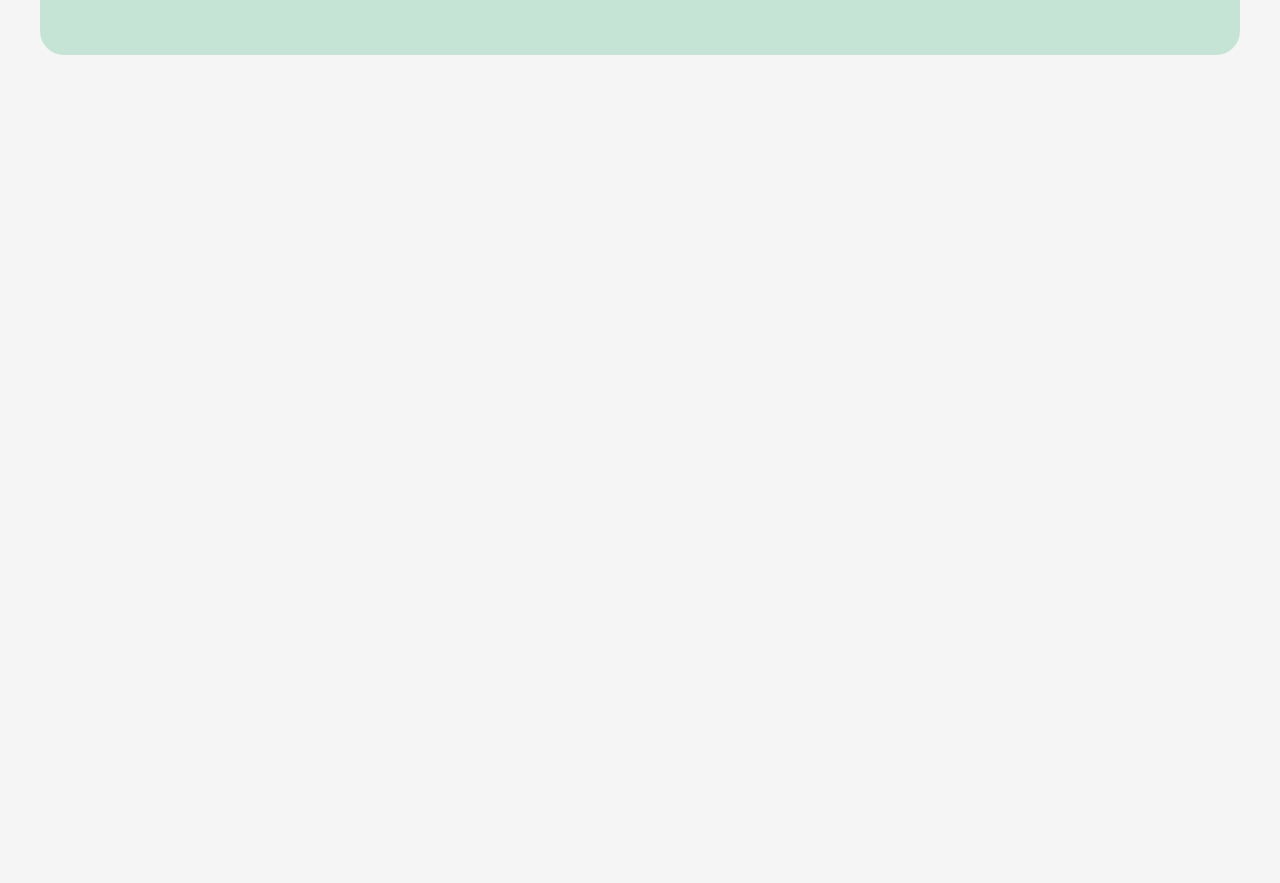
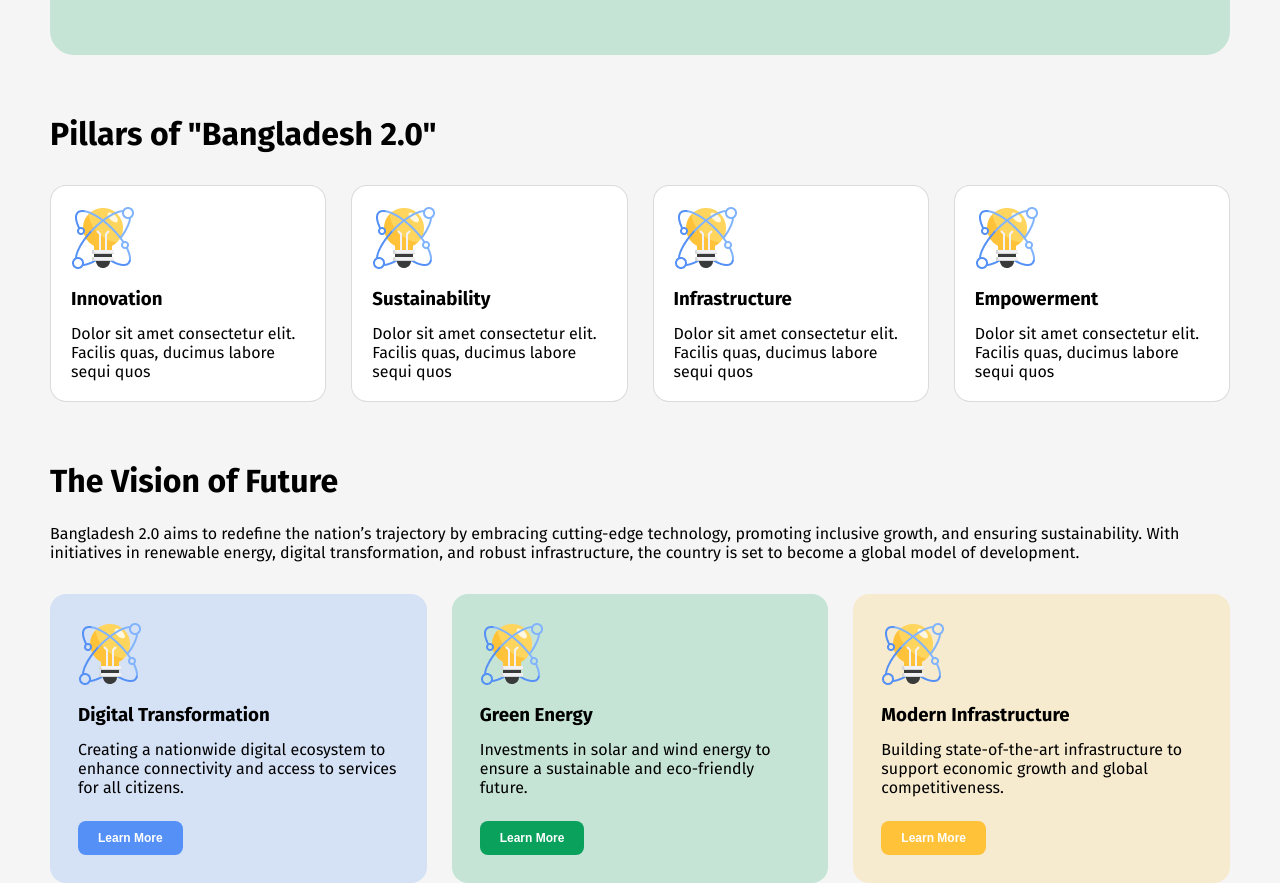
Before and after one commit to purnadebpaul64/ph-assignment-1, a plain HTML site: page index.html in a window 1280 px wide. Shown: the part 559-1442 px from the top of the page. Before the commit the page ends 800 px from the top, so only its background shows below. Drawn offline with Linux system fonts and the light colour scheme.

Commit message:
added vision section

```diff
--- a/index.html
+++ b/index.html
@@ -13,6 +13,7 @@
     <title>BANGLADESH 2.0</title>
   </head>
   <body class="main-font container">
+    <!-- Header section start -->
     <header>
       <nav class="main-nav">
         <div class="logo-text">Bangladesh 2.0</div>
@@ -31,7 +32,104 @@
         </div>
       </section>
     </header>
-    <main></main>
+
+    <!-- Main section start -->
+    <main>
+      <!-- Pillers section -->
+      <section class="pillers">
+        <h2 class="section-title">Pillars of "Bangladesh 2.0"</h2>
+        <div class="piller-section-cards">
+          <div class="piller-section-card">
+            <img
+              src="assets/card-icon.png"
+              alt=""
+              class="piller-section-card-img"
+            />
+            <h3 class="card-title">Innovation</h3>
+            <p>
+              Dolor sit amet consectetur elit. Facilis quas, ducimus labore
+              sequi quos
+            </p>
+          </div>
+          <div class="piller-section-card">
+            <img
+              src="assets/card-icon.png"
+              alt=""
+              class="piller-section-card-img"
+            />
+            <h3 class="card-title">Sustainability</h3>
+            <p>
+              Dolor sit amet consectetur elit. Facilis quas, ducimus labore
+              sequi quos
+            </p>
+          </div>
+          <div class="piller-section-card">
+            <img
+              src="assets/card-icon.png"
+              alt=""
+              class="piller-section-card-img"
+            />
+            <h3 class="card-title">Infrastructure</h3>
+            <p>
+              Dolor sit amet consectetur elit. Facilis quas, ducimus labore
+              sequi quos
+            </p>
+          </div>
+          <div class="piller-section-card">
+            <img
+              src="assets/card-icon.png"
+              alt=""
+              class="piller-section-card-img"
+            />
+            <h3 class="card-title">Empowerment</h3>
+            <p>
+              Dolor sit amet consectetur elit. Facilis quas, ducimus labore
+              sequi quos
+            </p>
+          </div>
+        </div>
+      </section>
+      <!-- Vision Section -->
+      <section class="vision-section">
+        <h2 class="section-title">The Vision of Future</h2>
+        <p>
+          Bangladesh 2.0 aims to redefine the nation’s trajectory by embracing
+          cutting-edge technology, promoting inclusive growth, and ensuring
+          sustainability. With initiatives in renewable energy, digital
+          transformation, and robust infrastructure, the country is set to
+          become a global model of development.
+        </p>
+        <div class="vision-section-cards">
+          <div class="vision-section-card vsc-1">
+            <img src="assets/card-icon.png" alt="" />
+            <h3 class="card-title">Digital Transformation</h3>
+            <p>
+              Creating a nationwide digital ecosystem to enhance connectivity
+              and access to services for all citizens.
+            </p>
+            <button class="card-btn">Learn More</button>
+          </div>
+          <div class="vision-section-card vsc-2">
+            <img src="assets/card-icon.png" alt="" />
+            <h3 class="card-title">Green Energy</h3>
+            <p>
+              Investments in solar and wind energy to ensure a sustainable and
+              eco-friendly future.
+            </p>
+            <button class="card-btn">Learn More</button>
+          </div>
+          <div class="vision-section-card vsc-3">
+            <img src="assets/card-icon.png" alt="" />
+            <h3 class="card-title">Modern Infrastructure</h3>
+            <p>
+              Building state-of-the-art infrastructure to support economic
+              growth and global competitiveness.
+            </p>
+            <button class="card-btn">Learn More</button>
+          </div>
+        </div>
+      </section>
+    </main>
     <footer></footer>
   </body>
 </html>
--- a/style/style.css
+++ b/style/style.css
@@ -1,7 +1,6 @@
 * {
   padding: 0;
   margin: 0;
-  /* box-sizing: border-box */
 }
 
 /* ===== Common Styles ===== */
@@ -9,9 +8,7 @@
   font-family: "Fira Sans", serif;
 }
 .container {
-  /* margin: 0 80px; */
-  /* padding: 0 78px; */
-  max-width: 1200px;
+  max-width: 1180px;
   padding: 0 32px;
   margin: 0 auto;
   background: #f5f5f5;
@@ -49,6 +46,22 @@
   font-size: 14px;
   font-weight: 600;
 }
+.card-btn {
+  color: #ffffff;
+  padding: 10px 20px;
+  border: none;
+  border-radius: 8px;
+  font-size: 12px;
+  font-weight: 600;
+  margin-top: 24px;
+}
+.section-title {
+  font-size: 32px;
+  margin-bottom: 24px;
+}
+.card-title {
+  margin: 14px 0px;
+}
 /* ===== Navigation Section ===== */
 .main-nav {
   display: flex;
@@ -74,3 +87,49 @@
 .hero-title {
   margin: 14px 0 24px 0;
 }
+
+/* ===== Piller Section ===== */
+.piller-section-cards {
+  display: flex;
+  gap: 25px;
+  margin-top: 32px;
+}
+.piller-section-card {
+  background-color: #fff;
+  padding: 20px;
+  border-radius: 16px;
+  border: 1px solid rgba(14, 14, 14, 15%);
+}
+
+/* ===== Vision Section ===== */
+.vision-section {
+  margin-top: 60px;
+}
+.vision-section-cards {
+  display: flex;
+  gap: 25px;
+  margin-top: 32px;
+}
+.vision-section-card {
+  width: 30%;
+  padding: 28px;
+  border-radius: 16px;
+}
+.vsc-1 {
+  background-color: rgba(84, 144, 245, 20%);
+}
+.vsc-1 button {
+  background-color: #5490f5;
+}
+.vsc-2 {
+  background-color: #c6e4d6;
+}
+.vsc-2 button {
+  background-color: #09a15c;
+}
+.vsc-3 {
+  background-color: #f7ebcf;
+}
+.vsc-3 button {
+  background-color: #ffc239;
+}
```
